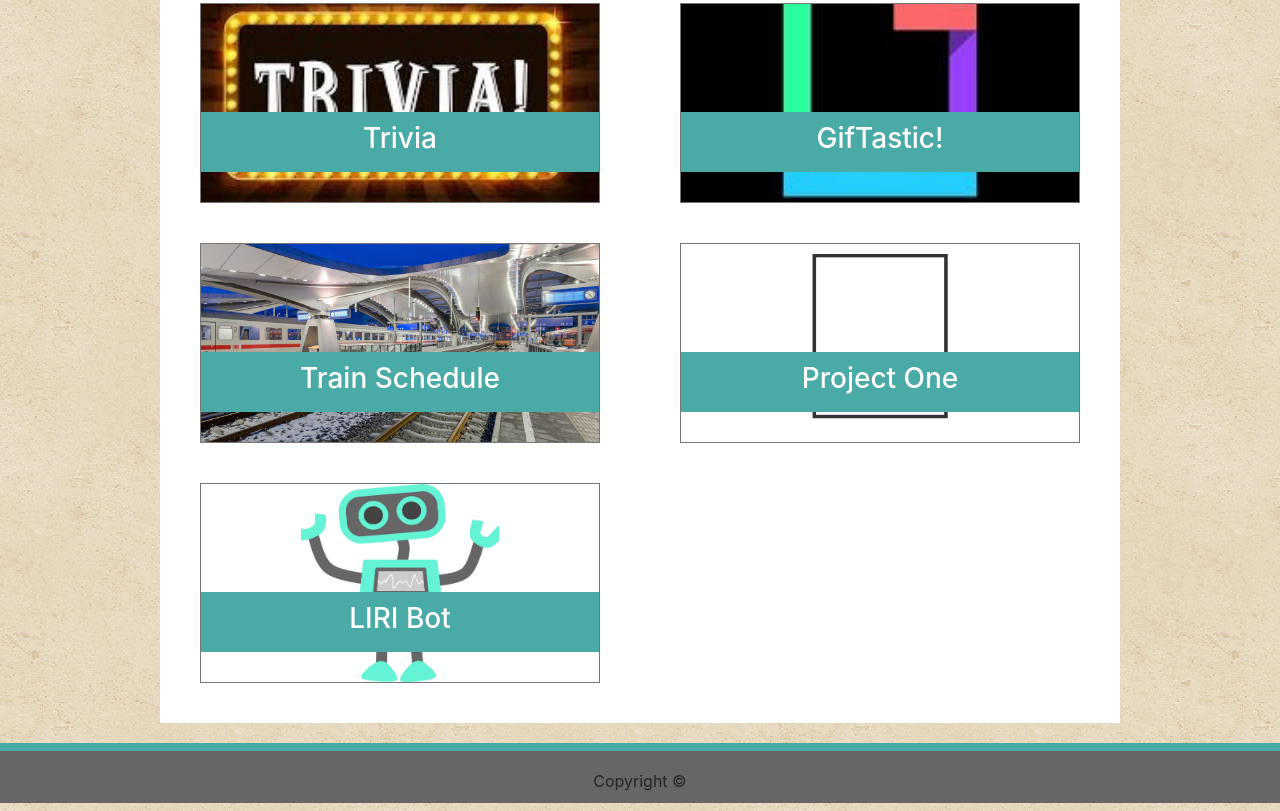
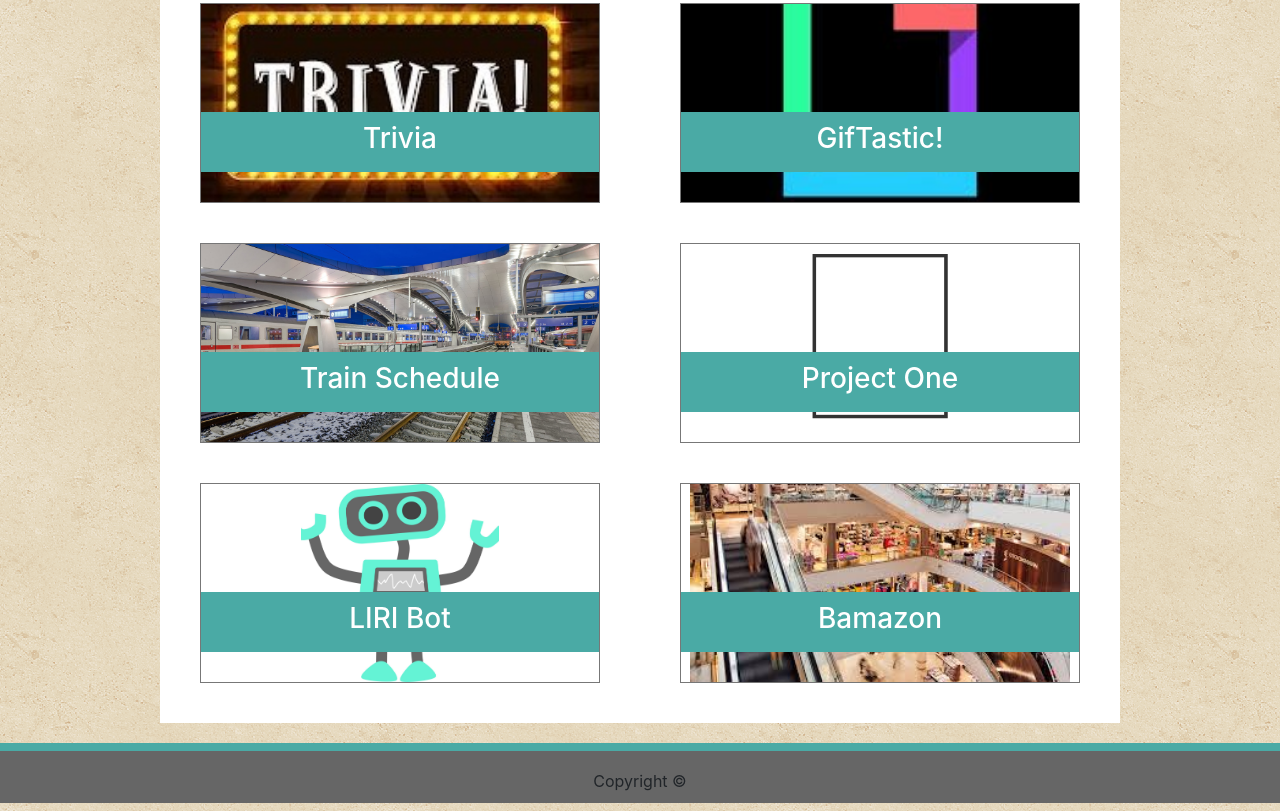
Before and after one commit to Kash-6/Bootstrap-Portfolio, a plain HTML site: page portfolio.html in a window 1280 px wide. Shown: the part 503-1314 px from the top of the page. Drawn offline with nearby package versions, Linux system fonts and the light colour scheme.

Commit message:
added Bamazon homework

```diff
--- a/assets/css/style.css
+++ b/assets/css/style.css
@@ -196,6 +196,18 @@ form { margin: 20px;
     border: solid 1px #777777;
 }
 
+.port8 {
+    background: url(../images/store.jpg);
+    background-size: contain;
+    background-position: center;
+    background-repeat: no-repeat;
+    position: relative;
+    height: 200px;
+    margin: 20px 40px;
+    overflow: hidden;
+    border: solid 1px #777777;
+}
+
 .text { position: absolute;
     bottom: 30px;
     left: 0;
@@ -230,6 +242,8 @@ form { margin: 20px;
              padding-top:100%}
     .port7 { flex:100%;
              padding-top:100%}
+    .port8 { flex:100%;
+             padding-top:100%}
 
 }
 
@@ -260,5 +274,8 @@ form { margin: 20px;
     .port7 { flex:100%;
              padding-top:100%;
              min-width:90%;}
+    .port8 { flex:100%;
+             padding-top:100%;
+             min-width:90%;}
 
 }
--- a/portfolio.html
+++ b/portfolio.html
@@ -93,13 +93,13 @@
                             </div>
                         </figure>
                     </div>
-                    <!-- <div class="port6 col-lg-5 col-md-4 col-sm-11">
+                    <div class="port8 col-lg-5 col-md-4 col-sm-11">
                         <figure>
                             <div class="text">
-                                <h3><a class = "portlink" href ="https://cpharshaw.github.io/projectOne/">Project One</a></h3>
+                                <h3><a class = "portlink" href ="https://kash-6.github.io/Bamazon/">Bamazon</a></h3>
                             </div>
                         </figure>
-                    </div> -->
+                    </div>
                 </div>
             </div>
         </div>
```
Also changed, not shown: assets/images/store.jpg (added).
